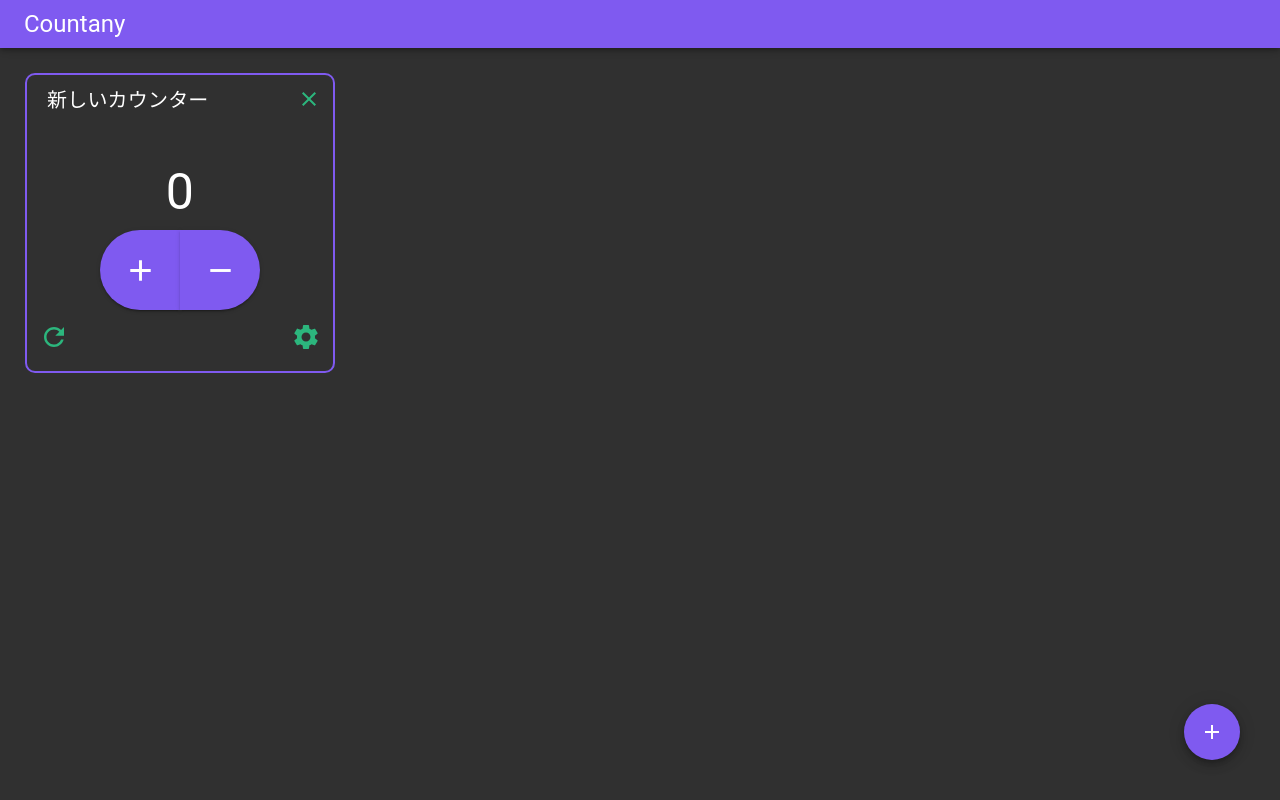
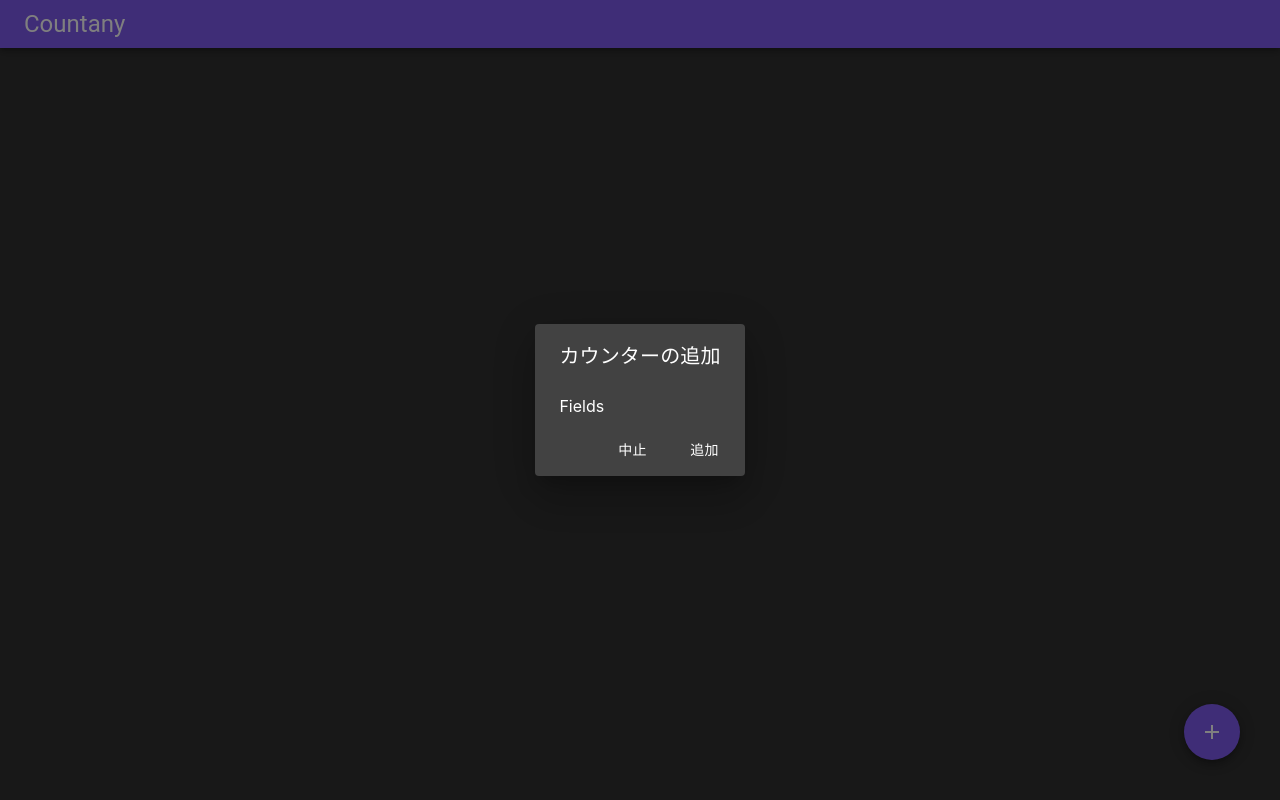
Before and after one commit to hwld/countany, a Next.js app: page / in a window 1280 px wide. Both pictures are taken after a click on the button 1212 px from the left and 732 px from the top of the page. Built offline with nearby package versions, Linux system fonts and the light colour scheme.

Commit message:
create Dialog for create counter.

```diff
--- /dev/null
+++ b/components/AddCounterButton.tsx
@@ -0,0 +1,58 @@
+import React, { useState } from "react";
+import {
+  Button,
+  Dialog,
+  DialogActions,
+  DialogContent,
+  DialogTitle,
+  Fab,
+} from "@material-ui/core";
+import AddIcon from "@material-ui/icons/Add";
+import { CounterSettingFormFields } from "./CounterSettingFormFields";
+import { SlideTransition } from "./SlideTransition";
+
+type Props = {
+  className?: string;
+  addCounter: () => void;
+};
+
+const Component: React.FC<Props> = ({ className, addCounter: add }) => {
+  const [isOpen, setIsOpen] = useState(false);
+
+  const open = () => {
+    setIsOpen(true);
+  };
+
+  const close = () => {
+    setIsOpen(false);
+  };
+
+  const addCounter = () => {
+    add();
+    setIsOpen(false);
+  };
+
+  return (
+    <>
+      <Fab color="primary" onClick={open} className={className}>
+        <AddIcon />
+      </Fab>
+      <Dialog
+        open={isOpen}
+        onClose={close}
+        TransitionComponent={SlideTransition}
+      >
+        <DialogTitle>カウンターの追加</DialogTitle>
+        <DialogContent>
+          <CounterSettingFormFields />
+        </DialogContent>
+        <DialogActions>
+          <Button onClick={close}>中止</Button>
+          <Button onClick={addCounter}>追加</Button>
+        </DialogActions>
+      </Dialog>
+    </>
+  );
+};
+
+export const AddCounterButton = Component;
--- /dev/null
+++ b/components/CounterSettingFormFields.tsx
@@ -0,0 +1,7 @@
+import React from "react";
+
+const Component: React.FC = () => {
+  return <div>Fields</div>;
+};
+
+export const CounterSettingFormFields = Component;
--- /dev/null
+++ b/components/SlideTransition.tsx
@@ -0,0 +1,13 @@
+import { Slide } from "@material-ui/core";
+import { TransitionProps } from "@material-ui/core/transitions/transition";
+import React from "react";
+
+const Component = React.forwardRef(function (
+  // eslint-disable-next-line @typescript-eslint/no-explicit-any
+  props: TransitionProps & { children?: React.ReactElement<any, any> },
+  ref: React.Ref<unknown>
+) {
+  return <Slide direction="up" ref={ref} {...props} />;
+});
+
+export const SlideTransition = Component;
--- a/pages/index.tsx
+++ b/pages/index.tsx
@@ -1,11 +1,10 @@
-import { Fab } from "@material-ui/core";
 import React, { useState } from "react";
 import styled from "styled-components";
 import { Header } from "../components/Header";
 import { Main } from "../components/Main";
-import AddIcon from "@material-ui/icons/Add";
 import { CounterContainer } from "../components/CounterContainer";
 import { CounterObj } from "../components/Counter";
+import { AddCounterButton } from "../components/AddCounterButton";
 
 const Home: React.FC<{ className?: string }> = ({ className }) => {
   const [counters, setCounters] = useState<CounterObj[]>([]);
@@ -35,9 +34,9 @@
         ...counters.map((counter) => {
           if (counter.id === id) {
             const newCounts = counter.value + counter.countAmount;
-            console.log(newCounts);
             if (newCounts <= counter.maxValue) {
-              return { ...counter, value: newCounts };
+              const newCounter: CounterObj = { ...counter, value: newCounts };
+              return newCounter;
             }
           }
           return counter;
@@ -53,7 +52,8 @@
           if (counter.id === id) {
             const newCounts = counter.value - counter.countAmount;
             if (newCounts >= counter.minValue) {
-              return { ...counter, value: newCounts };
+              const newCounter: CounterObj = { ...counter, value: newCounts };
+              return newCounter;
             }
           }
           return counter;
@@ -67,7 +67,11 @@
       return [
         ...counters.map((counter) => {
           if (counter.id === id) {
-            return { ...counter, counts: counter.startWith };
+            const newCounter: CounterObj = {
+              ...counter,
+              value: counter.startWith,
+            };
+            return newCounter;
           }
           return counter;
         }),
@@ -87,9 +91,7 @@
           removeCounter={removeCounter}
         />
       </Main>
-      <Fab className="addCounter" color="primary" onClick={addCounter}>
-        <AddIcon />
-      </Fab>
+      <AddCounterButton addCounter={addCounter} className="addCounter" />
     </div>
   );
 };
```
